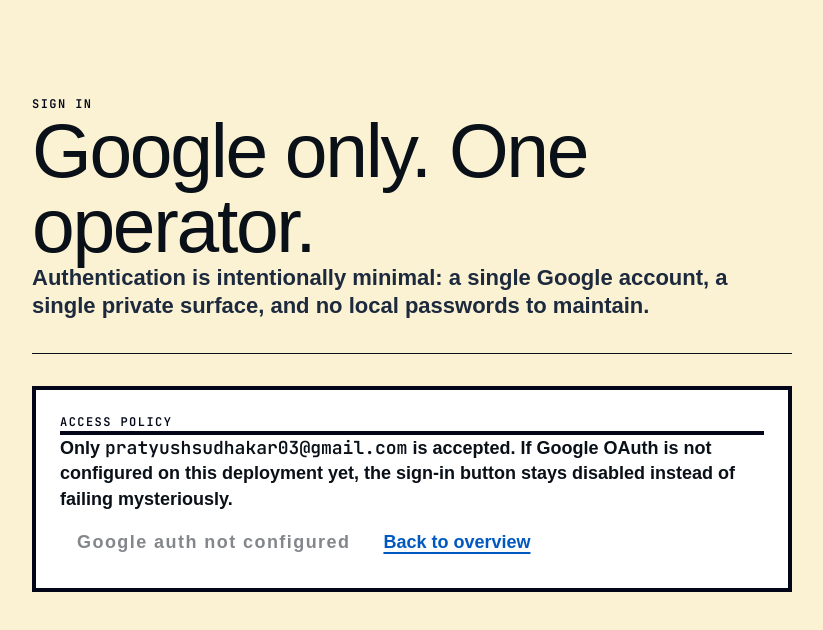
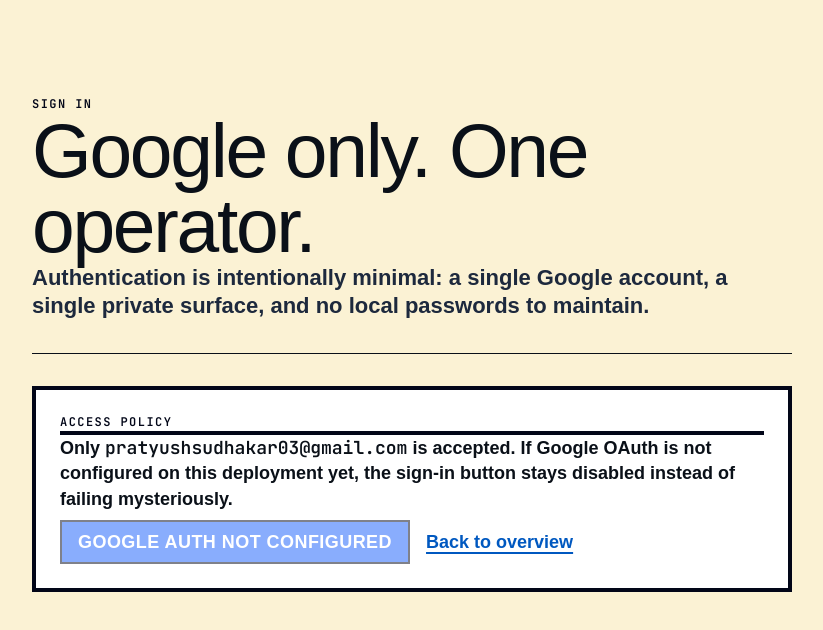
Before and after one commit to pratyush1712/Habits-OS, a Next.js app in the folder apps/admin/: page /login in a window 1280 px wide. Shown: the top 630 px of the page, without its empty margins (228-1051 px from the left). Built offline with nearby package versions, Linux system fonts and the light colour scheme; no server answers.

Commit message:
Redesign admin form controls
Ultraworked with [Sisyphus](https://github.com/code-yeongyu/oh-my-openagent)

Co-authored-by: Sisyphus <clio-agent@sisyphuslabs.ai>

```diff
--- a/apps/admin/components/ui/button.tsx
+++ b/apps/admin/components/ui/button.tsx
@@ -1,43 +1,42 @@
-import * as React from "react"
-import { cva, type VariantProps } from "class-variance-authority"
-import { Slot } from "radix-ui"
+import { cva, type VariantProps } from "class-variance-authority";
+import { Slot } from "radix-ui";
 
-import { cn } from "@/lib/utils"
+import { cn } from "@/lib/utils";
 
 const buttonVariants = cva(
-  "group/button inline-flex shrink-0 items-center justify-center rounded-none border border-transparent bg-clip-padding font-mono text-[11px] font-medium tracking-[0.08em] whitespace-nowrap transition-colors outline-none select-none focus-visible:border-ring disabled:pointer-events-none disabled:opacity-50 aria-invalid:border-destructive [&_svg]:pointer-events-none [&_svg]:shrink-0 [&_svg:not([class*='size-'])]:size-3.5",
+  "group/button inline-flex shrink-0 items-center justify-center rounded-none border-2 border-slate-950 font-sans font-black tracking-wide whitespace-nowrap no-underline transition-colors outline-none select-none active:translate-y-0.5 focus-visible:ring-4 focus-visible:ring-yellow-300 disabled:pointer-events-none disabled:opacity-50 [&_svg]:pointer-events-none [&_svg]:shrink-0 [&_svg:not([class*='size-'])]:size-4",
   {
     variants: {
       variant: {
-        default: "bg-primary text-primary-foreground hover:bg-primary/90",
+        default: "bg-blue-600 text-white hover:bg-blue-500",
         outline:
-          "border-border bg-transparent text-foreground hover:bg-muted hover:text-foreground aria-expanded:bg-muted aria-expanded:text-foreground",
+          "bg-white text-slate-950 hover:bg-yellow-200 aria-expanded:bg-yellow-200 aria-expanded:text-slate-950",
         secondary:
-          "border-border bg-secondary text-secondary-foreground hover:bg-secondary/80 aria-expanded:bg-secondary aria-expanded:text-secondary-foreground",
+          "bg-green-400 text-slate-950 hover:bg-green-300 aria-expanded:bg-green-300 aria-expanded:text-slate-950",
         ghost:
-          "border-transparent text-ink-mid hover:bg-muted hover:text-foreground aria-expanded:bg-muted aria-expanded:text-foreground",
+          "bg-yellow-200 text-slate-950 hover:bg-green-300 aria-expanded:bg-green-300 aria-expanded:text-slate-950",
         destructive:
-          "border-destructive/40 bg-transparent text-destructive hover:bg-destructive/8 focus-visible:border-destructive/40",
-        link: "border-transparent px-0 text-primary underline underline-offset-4 hover:underline",
+          "bg-red-500 text-white hover:bg-red-400 focus-visible:ring-yellow-300",
+        link: "border-transparent bg-transparent px-0 text-blue-700 underline decoration-2 underline-offset-4 hover:text-blue-900",
       },
       size: {
         default:
-          "h-9 gap-1.5 px-4 has-data-[icon=inline-end]:pr-3 has-data-[icon=inline-start]:pl-3",
-        xs: "h-7 gap-1 px-2.5 [&_svg:not([class*='size-'])]:size-3",
-        sm: "h-8 gap-1 px-3",
-        lg: "h-10 gap-1.5 px-5",
-        icon: "size-9",
-        "icon-xs": "size-7 [&_svg:not([class*='size-'])]:size-3",
-        "icon-sm": "size-8",
-        "icon-lg": "size-10",
+          "min-h-11 gap-2 px-4 py-2 text-sm uppercase has-data-[icon=inline-end]:pr-3 has-data-[icon=inline-start]:pl-3",
+        xs: "min-h-9 gap-1 px-3 py-1.5 text-xs uppercase [&_svg:not([class*='size-'])]:size-3",
+        sm: "min-h-10 gap-1 px-3 py-2 text-xs uppercase",
+        lg: "min-h-14 gap-2 px-6 py-3 text-lg uppercase",
+        icon: "size-11",
+        "icon-xs": "size-9 [&_svg:not([class*='size-'])]:size-3",
+        "icon-sm": "size-10",
+        "icon-lg": "size-14",
       },
     },
     defaultVariants: {
       variant: "default",
       size: "default",
     },
-  }
-)
+  },
+);
 
 function Button({
   className,
@@ -47,9 +46,9 @@
   ...props
 }: React.ComponentProps<"button"> &
   VariantProps<typeof buttonVariants> & {
-    asChild?: boolean
+    asChild?: boolean;
   }) {
-  const Comp = asChild ? Slot.Root : "button"
+  const Comp = asChild ? Slot.Root : "button";
 
   return (
     <Comp
@@ -59,7 +58,7 @@
       className={cn(buttonVariants({ variant, size, className }))}
       {...props}
     />
-  )
+  );
 }
 
-export { Button, buttonVariants }
+export { Button, buttonVariants };
--- a/apps/admin/components/ui/input.tsx
+++ b/apps/admin/components/ui/input.tsx
@@ -1,6 +1,4 @@
-import * as React from "react"
-
-import { cn } from "@/lib/utils"
+import { cn } from "@/lib/utils";
 
 function Input({ className, type, ...props }: React.ComponentProps<"input">) {
   return (
@@ -8,12 +6,12 @@
       type={type}
       data-slot="input"
       className={cn(
-        "h-9 w-full min-w-0 appearance-none border border-transparent border-b-input bg-transparent px-0 py-0.5 font-serif text-sm transition-[color,border-color] outline-none file:inline-flex file:h-7 file:border-0 file:bg-transparent file:text-sm file:font-medium file:text-foreground placeholder:text-muted-foreground focus-visible:border-b-ring disabled:pointer-events-none disabled:cursor-not-allowed disabled:opacity-50 aria-invalid:border-b-destructive dark:aria-invalid:border-b-destructive/50",
-        className
+        "h-12 w-full min-w-0 appearance-none border-2 border-slate-950 bg-white px-3 py-2 font-sans text-lg font-black text-slate-950 transition-colors outline-none file:inline-flex file:h-8 file:border-0 file:bg-transparent file:text-sm file:font-black file:text-foreground placeholder:text-slate-500 focus-visible:border-blue-700 focus-visible:ring-4 focus-visible:ring-yellow-300 disabled:pointer-events-none disabled:cursor-not-allowed disabled:opacity-50 aria-invalid:border-red-500",
+        className,
       )}
       {...props}
     />
-  )
+  );
 }
 
-export { Input }
+export { Input };
--- a/apps/admin/components/ui/label.tsx
+++ b/apps/admin/components/ui/label.tsx
@@ -1,24 +1,19 @@
-"use client"
+import * as React from "react";
+import { Label as LabelPrimitive } from "radix-ui";
 
-import * as React from "react"
-import { Label as LabelPrimitive } from "radix-ui"
+import { cn } from "@/lib/utils";
 
-import { cn } from "@/lib/utils"
-
-function Label({
-  className,
-  ...props
-}: React.ComponentProps<typeof LabelPrimitive.Root>) {
+function Label({ className, ...props }: React.ComponentProps<typeof LabelPrimitive.Root>) {
   return (
     <LabelPrimitive.Root
       data-slot="label"
       className={cn(
-        "flex items-center gap-2 text-xs font-semibold tracking-wide uppercase select-none group-data-[disabled=true]:pointer-events-none group-data-[disabled=true]:opacity-50 peer-disabled:cursor-not-allowed peer-disabled:opacity-50 peer-data-[slot=checkbox]:text-sm peer-data-[slot=checkbox]:font-normal peer-data-[slot=checkbox]:tracking-normal peer-data-[slot=checkbox]:normal-case peer-data-[slot=radio-group-item]:text-sm peer-data-[slot=radio-group-item]:font-normal peer-data-[slot=radio-group-item]:tracking-normal peer-data-[slot=radio-group-item]:normal-case peer-data-[slot=switch]:text-sm peer-data-[slot=switch]:font-normal peer-data-[slot=switch]:tracking-normal peer-data-[slot=switch]:normal-case",
-        className
+        "flex items-center gap-2 text-sm font-black tracking-wide text-slate-950 uppercase select-none group-data-[disabled=true]:pointer-events-none group-data-[disabled=true]:opacity-50 peer-disabled:cursor-not-allowed peer-disabled:opacity-50 peer-data-[slot=checkbox]:text-base peer-data-[slot=checkbox]:font-black peer-data-[slot=checkbox]:tracking-normal peer-data-[slot=checkbox]:normal-case peer-data-[slot=radio-group-item]:text-base peer-data-[slot=radio-group-item]:font-black peer-data-[slot=radio-group-item]:tracking-normal peer-data-[slot=radio-group-item]:normal-case peer-data-[slot=switch]:text-base peer-data-[slot=switch]:font-black peer-data-[slot=switch]:tracking-normal peer-data-[slot=switch]:normal-case",
+        className,
       )}
       {...props}
     />
-  )
+  );
 }
 
-export { Label }
+export { Label };
```
